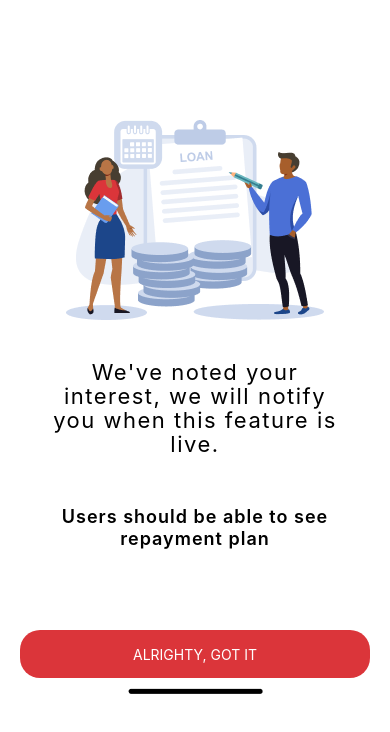
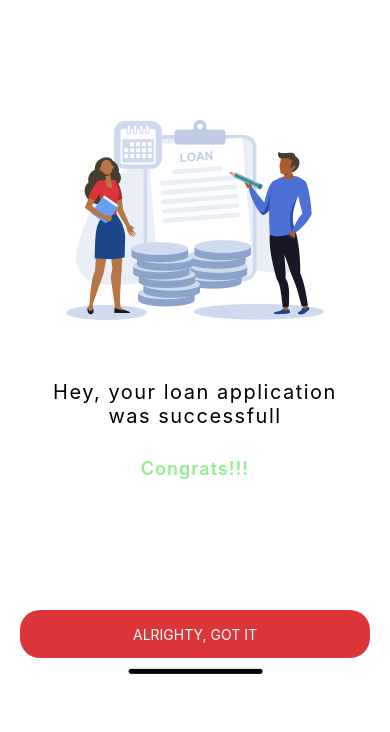
Before and after one commit to developerekene/drugstoc_test_app, a React Native app: screen / in a window 390 px wide. Shown: the top 732 px of the page. Built offline with nearby package versions, Linux system fonts and the light colour scheme.

Commit message:
DrugstockCreditThree

```diff
--- a/App.js
+++ b/App.js
@@ -1,12 +1,13 @@
 import { StatusBar } from 'expo-status-bar';
 import { StyleSheet, Text, View } from 'react-native';
 import { SafeAreaProvider } from 'react-native-safe-area-context';
+import DrugstockCreditThree from './drugstoc_credit_three';
 import DrugstockCreditTwo from './drugstoc_credit_two';
 
 export default function App() {
   return (
     <SafeAreaProvider>
-      <DrugstockCreditTwo/>
+      <DrugstockCreditThree/>
     </SafeAreaProvider>
   );
 }
--- /dev/null
+++ b/drugstoc_credit_three.js
@@ -0,0 +1,72 @@
+import {View, Image, Text, TouchableHighlight} from "react-native"
+
+const DrugstockCreditThree = () => {
+     return(
+          <>
+          <View style={{
+               alignItems: 'center',
+               marginTop: 120,
+          }}>
+               <Image source={require('./assets/image1.png')}/>
+          </View>
+          <View style={{
+               marginTop: 60,
+               marginLeft: 40,
+               marginRight: 40
+          }}>
+               <Text style={{
+                    textAlign:'center',
+                    fontSize: 20,
+                    fontWeight: "400",
+                    lineHeight: 24,
+                    letterSpacing: 1.5
+               }}>Hey, your loan application was successfull</Text>
+          </View>
+          <View style={{
+               marginTop: 30,
+               marginLeft: 50,
+               marginRight: 50
+          }}>
+          <Text style={{
+                    textAlign: 'center',
+                    fontWeight: '600',
+                    fontSize: 18,
+                    lineHeight: 22,
+                    letterSpacing: 1,
+                    color: "#90ee90"
+               }}>
+                    Congrats!!!
+               </Text>
+          </View>
+          <View>
+          <TouchableHighlight
+                    style={{ marginTop: 130, alignSelf: "stretch"}}>
+                    <View
+                      style={{
+                        backgroundColor: "#DB353A",
+                        height: 48,
+                        justifyContent: "center",
+                        alignItems: "center",
+                        marginLeft: 20,
+                        marginRight: 20,
+                        borderRadius: 20
+                      }}
+                    >
+                      <Text style={{ color: "#FFF"}}>
+                        ALRIGHTY, GOT IT
+                      </Text>
+                    </View>
+                  </TouchableHighlight>
+          </View>
+          <View style={{
+               justifyContent: "center",
+               alignItems: "center",
+               marginTop: 10
+          }}>
+               <Image source={require('./assets/HomeIndicator.png')}/>
+          </View>
+          </>
+     )
+}
+
+export default DrugstockCreditThree
```
